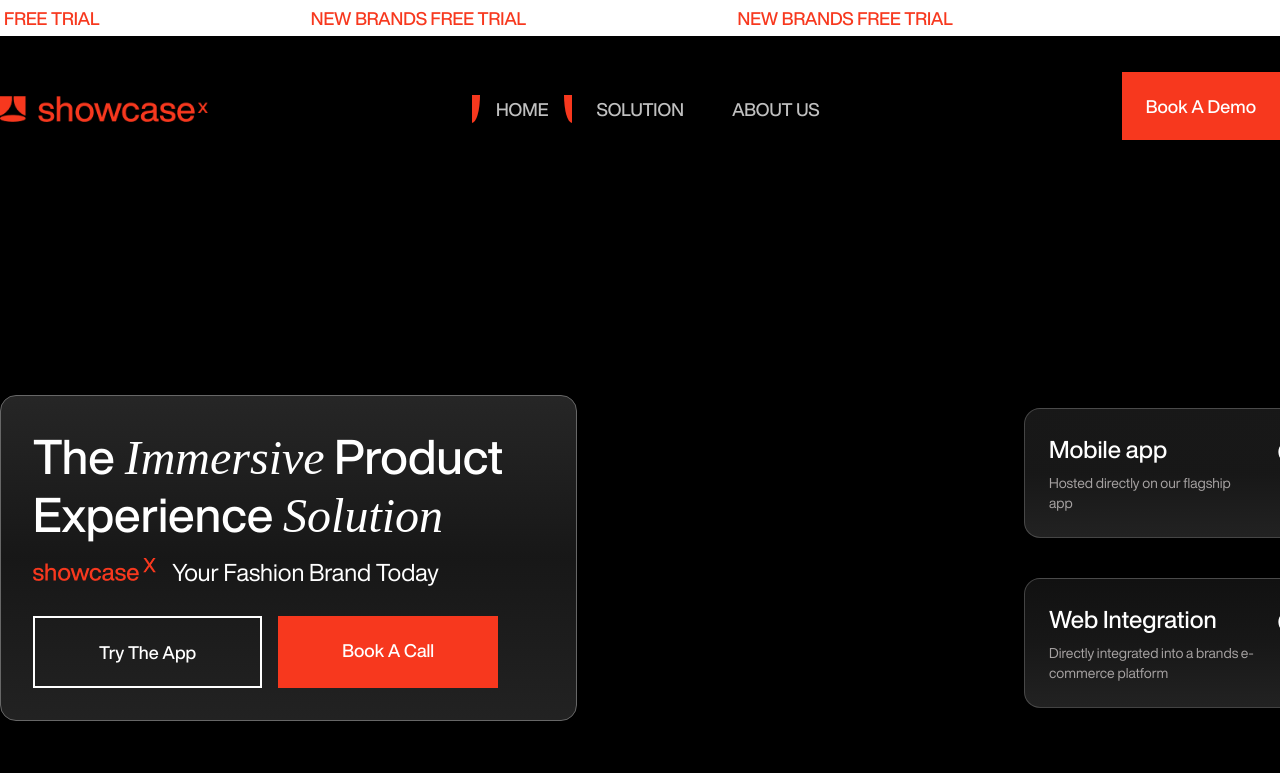
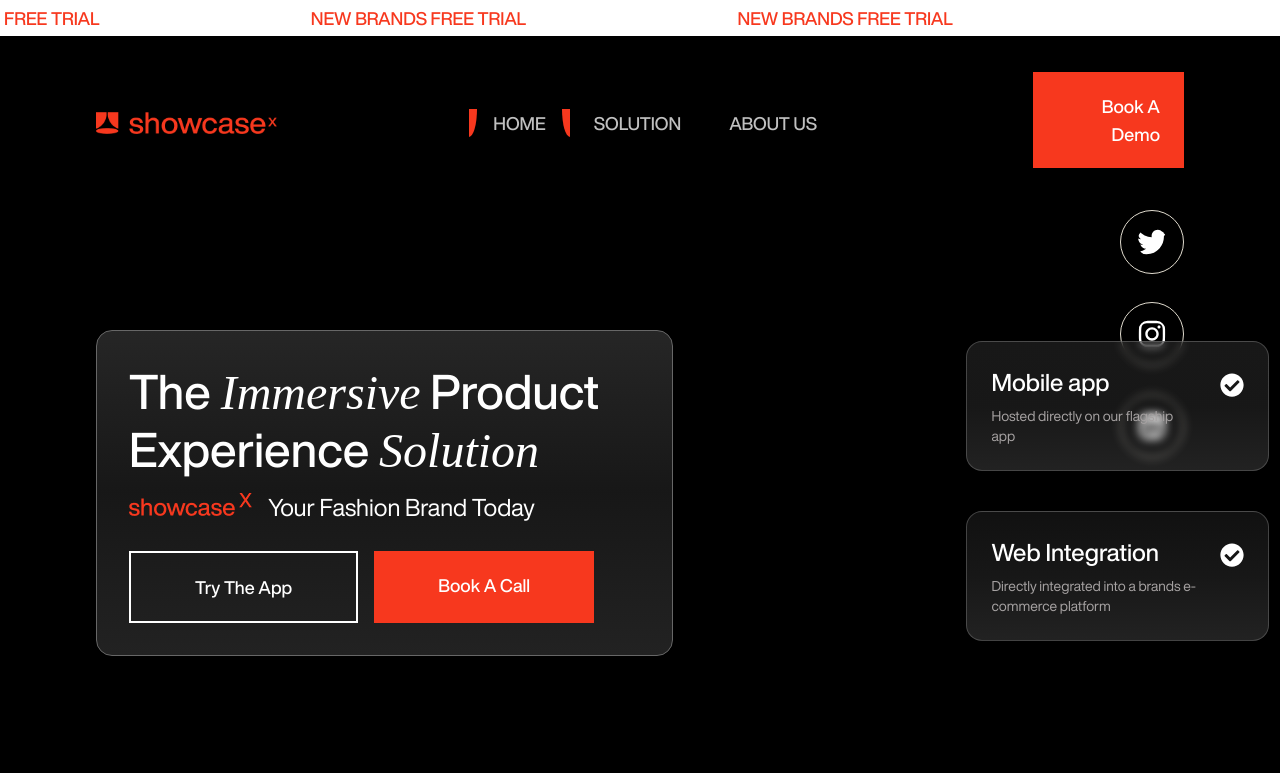
Before and after one commit to rbrazib77/showcase, a React (Vite) app: page / in a window 1280 px wide. Shown: the top 773 px of the page. Built offline with nearby package versions, Linux system fonts and the light colour scheme.

Commit message:
hero section update

```diff
--- a/src/component/aboutHero/index.jsx
+++ b/src/component/aboutHero/index.jsx
@@ -57,7 +57,7 @@
         </Slider>
         <div className="content absolute top-24 md:-top-10 w-full">
           <div className="absolute top-[250px] right-0">
-            <div className="">
+            <div className="cus-container">
               <div>
                 <FaTwitter className="w-16 h-16 p-4 text-[24px] border border-[#E0DBCE]  rounded-full text-[#FFFFFF] text-center" />
               </div>
@@ -69,7 +69,7 @@
               </div>
             </div>
           </div>
-          <div className="cus-containe ">
+          <div className="cus-container">
             <div className="md:flex justify-between">
               <div className=" md:w-3/5 lg:w-2/5">
                 <div className="box inline-block w-[600px] bg-gradient-to-t to-[#6767675e] via-[#74747433] from-[#ffffff22] xl:py-9 xl:px-[100] rounded-2xl sm:p-8 backdrop-blur-sm border border-[#676767] mt-32 sm:mt-[50%] md:mt-[80%] md:mr-1 lg:mr-0 lg:mt-[85%]">
@@ -85,7 +85,9 @@
                     Launching February 2024
                   </h4>
                 </div>
-                <h4 className="text-3xl text-[#FFFFFF] font-medium pt-6">We are backed by</h4>
+                <h4 className="text-3xl text-[#FFFFFF] font-medium pt-6">
+                  We are backed by
+                </h4>
               </div>
             </div>
           </div>
--- a/src/component/hero/index.jsx
+++ b/src/component/hero/index.jsx
@@ -3,6 +3,9 @@
 import textLogo from "../../assets/images/textLogo.png";
 import Button from "../button";
 import { FaCheckCircle } from "react-icons/fa";
+import { FaTwitter } from "react-icons/fa";
+import { FaInstagram } from "react-icons/fa";
+import { FaLinkedin } from "react-icons/fa";
 import Slider from "react-slick";
 import VideoPlayer from "react-background-video-player";
 import video1 from "../../assets/video/hero/1.webm";
@@ -53,7 +56,20 @@
           </div>
         </Slider>
         <div className="content  absolute top-24 md:-top-10 w-full">
-          <div className="container ">
+        <div className="absolute top-[250px] right-0">
+            <div className="cus-container">
+              <div>
+                <FaTwitter className="w-16 h-16 p-4 text-[24px] border border-[#E0DBCE]  rounded-full text-[#FFFFFF] text-center" />
+              </div>
+              <div className="my-7">
+                <FaInstagram className="w-16 h-16 p-4 text-[24px] border border-[#E0DBCE]  rounded-full text-[#FFFFFF] text-center" />
+              </div>
+              <div>
+                <FaLinkedin className="w-16 h-16 p-4 text-[24px] border border-[#E0DBCE]  rounded-full text-[#FFFFFF] text-center" />
+              </div>
+            </div>
+          </div>
+          <div className="cus-container">
             <div className="md:flex justify-between">
               <div className=" md:w-3/5 lg:w-2/5">
                 <div className="box inline-block w-[577px] bg-gradient-to-t to-[#6767675e] via-[#74747433] from-[#ffffff22] p-6 rounded-2xl sm:p-8 backdrop-blur-sm border border-[#676767] mt-32 sm:mt-[50%] md:mt-[80%] md:mr-1 lg:mr-0 lg:mt-[85%]">
--- a/src/component/howitworkhero/index.jsx
+++ b/src/component/howitworkhero/index.jsx
@@ -57,7 +57,7 @@
         </Slider>
         <div className="content absolute top-24 md:-top-10 w-full">
           <div className="absolute top-[250px] right-0">
-            <div className="">
+            <div className="cus-container">
               <div>
                 <FaTwitter className="w-16 h-16 p-4 text-[24px] border border-[#E0DBCE]  rounded-full text-[#FFFFFF] text-center" />
               </div>
@@ -69,7 +69,7 @@
               </div>
             </div>
           </div>
-          <div className="cus-containe ">
+          <div className="cus-container">
             <div className="md:flex justify-between">
               <div className=" md:w-3/5 lg:w-2/5">
                 <div className="box inline-block w-[600px] bg-gradient-to-t to-[#6767675e] via-[#74747433] from-[#ffffff22] xl:py-9 xl:px-[100] rounded-2xl sm:p-8 backdrop-blur-sm border border-[#676767] mt-32 sm:mt-[50%] md:mt-[80%] md:mr-1 lg:mr-0 lg:mt-[85%]">
--- a/src/component/menubar/index.jsx
+++ b/src/component/menubar/index.jsx
@@ -14,7 +14,7 @@
   return (
     <>
       <nav className="py-2 md:py-8 absolute top-10 w-full z-[99999]">
-        <div className="cus-containe">
+        <div className="cus-container">
           <div className="md:flex justify-between items-center">
             <div className="inline-block md:w-1/6">
               <div className="logo">
--- a/src/component/pricingStructure/index.jsx
+++ b/src/component/pricingStructure/index.jsx
@@ -3,7 +3,7 @@
 
 const index = () => {
   return (
-    <section className="bg-black pt-[153px] pb-[303px]">
+    <section className="bg-black px-[175px] pt-[153px] pb-[303px]">
       <div className="">
         <p className="w-[1085px] px-11 text-center m-auto text-6xl text-[#FFFFFF] leading-[120%]">
           Our straightforward{" "}
--- a/src/component/pricinghero/index.jsx
+++ b/src/component/pricinghero/index.jsx
@@ -57,7 +57,7 @@
         </Slider>
         <div className="content absolute top-24 md:-top-10 w-full">
           <div className="absolute top-[250px] right-0">
-            <div className="">
+            <div className="cus-container">
               <div>
                 <FaTwitter className="w-16 h-16 p-4 text-[24px] border border-[#E0DBCE]  rounded-full text-[#FFFFFF] text-center" />
               </div>
@@ -69,7 +69,7 @@
               </div>
             </div>
           </div>
-          <div className="cus-containe ">
+          <div className="cus-container">
             <div className="md:flex justify-between">
               <div className=" md:w-3/5 lg:w-2/5">
                 <div className="box inline-block w-[600px] bg-gradient-to-t to-[#6767675e] via-[#74747433] from-[#ffffff22] xl:py-9 xl:px-[100] rounded-2xl sm:p-8 backdrop-blur-sm border border-[#676767] mt-32 sm:mt-[50%] md:mt-[80%] md:mr-1 lg:mr-0 lg:mt-[85%]">
--- a/src/component/solutionHero/index.jsx
+++ b/src/component/solutionHero/index.jsx
@@ -57,7 +57,7 @@
         </Slider>
         <div className="content absolute top-24 md:-top-10 w-full">
           <div className="absolute top-[250px] right-0">
-            <div className="">
+            <div className="cus-container">
               <div>
                 <FaTwitter className="w-16 h-16 p-4 text-[24px] border border-[#E0DBCE]  rounded-full text-[#FFFFFF] text-center" />
               </div>
@@ -69,7 +69,7 @@
               </div>
             </div>
           </div>
-          <div className="cus-containe ">
+          <div className="cus-container">
             <div className="md:flex justify-between">
               <div className=" md:w-3/5 lg:w-2/5">
                 <div className="box inline-block w-[880px] bg-gradient-to-t to-[#6767675e] via-[#74747433] from-[#ffffff22] xl:py-9 xl:px-[100] rounded-2xl sm:p-8 backdrop-blur-sm border border-[#676767] mt-32 sm:mt-[50%] md:mt-[80%] md:mr-1 lg:mr-0 lg:mt-[85%]">
```
